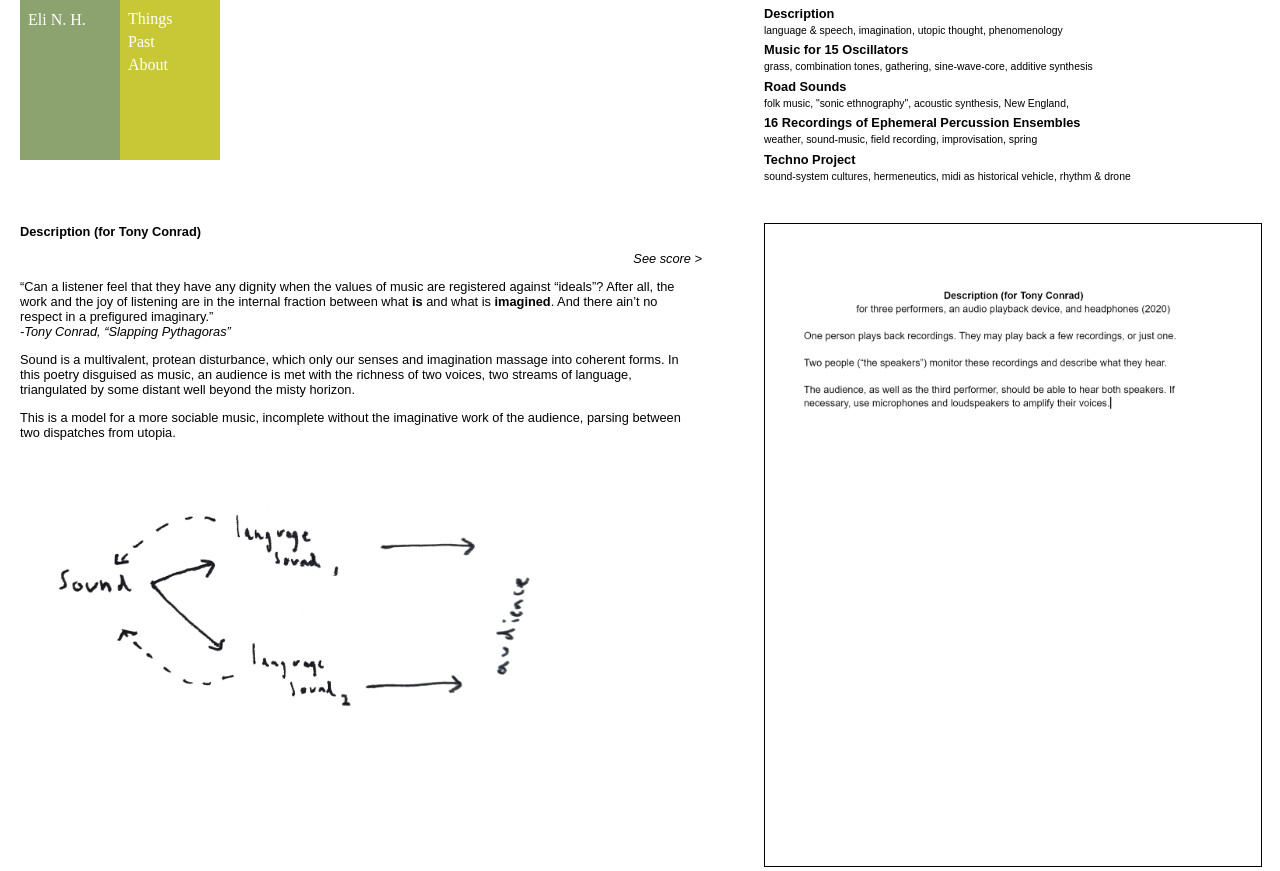
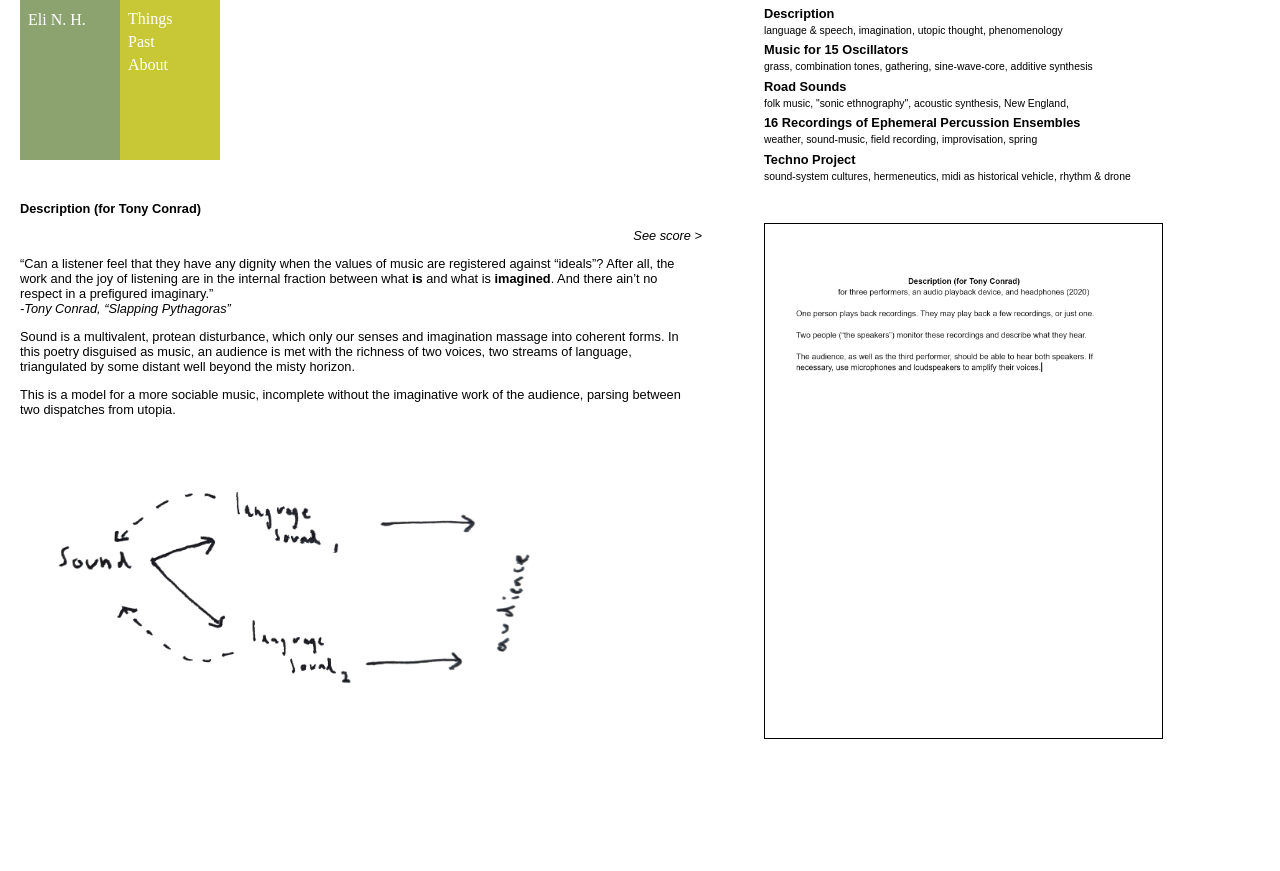
Before and after one commit to giantponyman/studioelinh, a PHP site: page /pages/things/description/description.html in a window 1280 px wide. Shown: the part 20-891 px from the top of the page. After the commit the page ends 759 px from the top, so only its background shows below. Run offline with PHP 8.4, Linux system fonts and the light colour scheme.

Commit message:
Cool zoom feature

```diff
--- a/pages/things.html
+++ b/pages/things.html
@@ -22,7 +22,7 @@
 
 <div class="stuff" style="padding-top:5px; line-height: 1">
 	<ul class="things">
-		<li><a class="thing" href="things/description/description.html">Description</a></li>
+		<li><a class="thing" href="things/description/description.html">Description (for Tony Conrad)</a></li>
 		<li class="sub">language  & speech, imagination, utopic thought, phenomenology</li>
 
 		<li><a class="thing" href="things/15_oscillators/15_oscillators.html">Music for 15 Oscillators</a></li>
--- a/pages/things/description/description.html
+++ b/pages/things/description/description.html
@@ -54,7 +54,9 @@ Sound is a multivalent, protean disturbance, which only our senses and imaginati
 
 
 <div class="flex-pics">
-<img src="desc1.gif" alt="Score" border=1
-		style="width:100%;">
+<img class="zoom" src="desc1.gif" alt="Score" border=1
+		style="width:80%;">
+
+
 </div>
 </html>
--- a/pages/things/techno/techno.html
+++ b/pages/things/techno/techno.html
@@ -41,6 +41,7 @@
 
 
 <div class="flex-text">
+	<br>
 <iframe width="100%" height="166" scrolling="no" frameborder="no" allow="autoplay" src="https://w.soundcloud.com/player/?url=https%3A//api.soundcloud.com/tracks/753132838&color=%2378be8e&auto_play=false&hide_related=false&show_comments=true&show_user=true&show_reposts=false&show_teaser=true"></iframe>
 </div>
 
--- a/style/style.css
+++ b/style/style.css
@@ -49,8 +49,9 @@ div.stuff{
 	width:55%;
   display: flexbox;
   flex-direction:row ;
-  clear:both;
+  clear:left;
   float:left;
+  padding-top: 30px;
 }
 .flex-pics {
 	width:40%;
@@ -214,3 +215,9 @@ width: 100%;
 height: 5px;
 background-color:grey;
 }
+
+
+img.zoom:hover {
+    -webkit-transform:scale(1.6); /* or some other value */
+    transform:scale(1.6)skewY(2deg);;
+}
```
